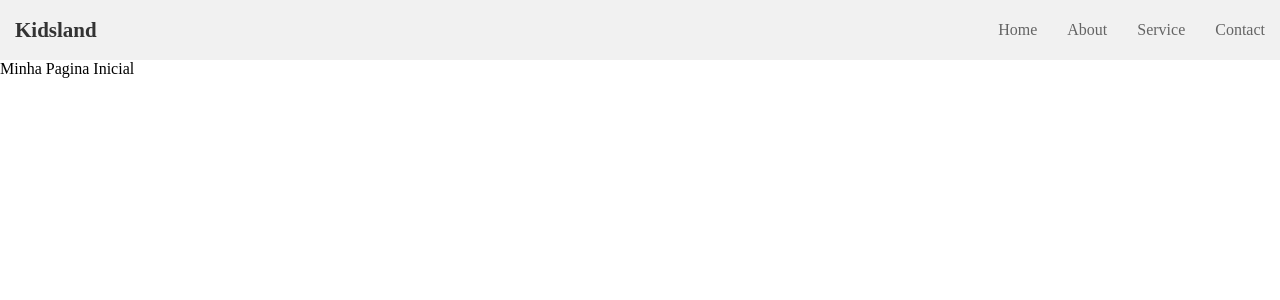
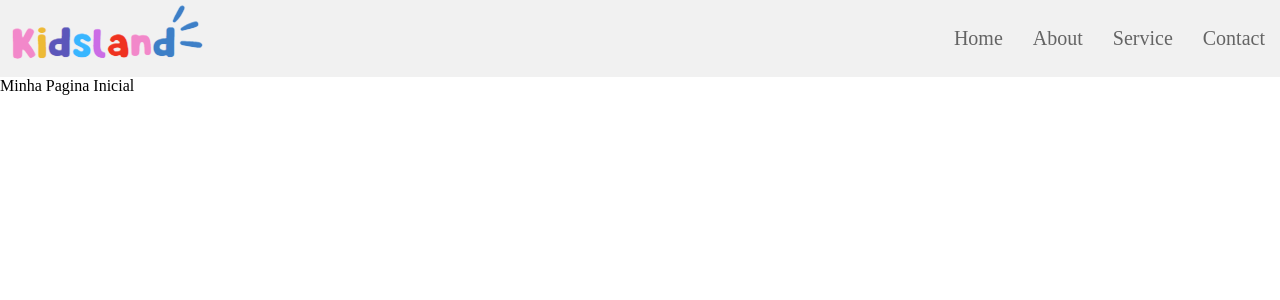
Before and after one commit to devMarilia/kidsland, a Next.js app: page / in a window 1280 px wide. Shown: the top 300 px of the page. Built offline with nearby package versions, Linux system fonts and the light colour scheme.

Commit message:
🐞 fix: add logo navbar

```diff
--- a/components/Navbar.tsx
+++ b/components/Navbar.tsx
@@ -1,6 +1,8 @@
 import Link from 'next/link';
 import React, { useState } from 'react'
 import { NavbarContainer } from '../src/styles/navbar'
+import logo from "../public/images/logo.png"
+import Image from 'next/image';
 
 
 export const Navbar = () => {
@@ -12,7 +14,9 @@ export const Navbar = () => {
 
   return (
     <NavbarContainer>
-      <span className="logo">Kidsland</span>
+      <span className="logo">
+      <Image src={logo}  alt='logo' />
+      </span>
       <div className={`nav-items ${isOpen && "open"}`}>
         <Link href="/" onClick={closeMenu}>
           Home
--- a/src/styles/navbar.ts
+++ b/src/styles/navbar.ts
@@ -1,23 +1,20 @@
 import { styled } from "@stitches/react";
 
 export const NavbarContainer = styled("nav", {
-  height: "60px",
+  height: "6vw",
   display: "flex",
   justifyContent: "space-between",
   alignItems: "center",
   backgroundColor: "#f1f1f1",
 
   ".logo": {
-    fontWeight: "700",
-    fontSize: "21px",
-    margin: "15px",
-    width: "10px",
-    color: "#333",
+    maxWidth: "100%",
+    height: "auto"
   },
 
   ".nav-items a": {
     color: "#555",
-    fontSize: "16px",
+    fontSize: "1.25rem",
     textDecoration: "none",
     margin: "15px",
     position: "relative",
@@ -34,6 +31,7 @@ export const NavbarContainer = styled("nav", {
 
   "@media (max-width: 700px)": {
     borderBottom: "100%",
+    height: "15vw",
 
     ".nav-items": {
       position: "absolute",
```
Also changed, not shown: public/images/logo.png (added).
